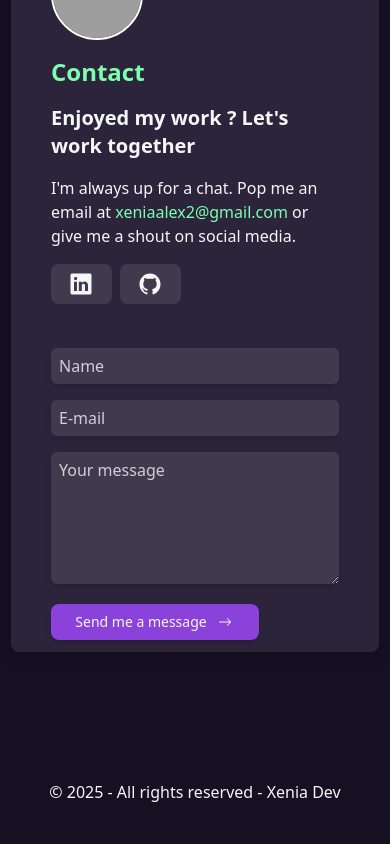
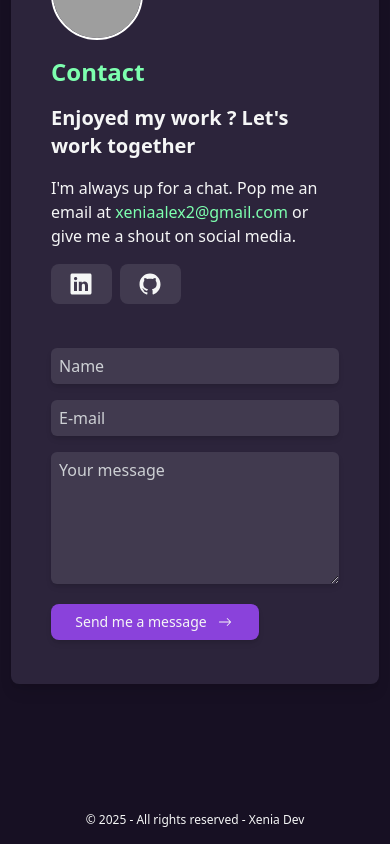
Before and after one commit to xeniaalex3/portfolio_xenia, a Next.js app: page / in a window 390 px wide. Shown: the part 4117-4961 px from the top of the page. Before the commit the page ends 4937 px from the top, so only its background shows below. Built offline with nearby package versions, Linux system fonts and the light colour scheme; grey boxes are pictures that could not be loaded.

Commit message:
⚡️ add more style to create responsive design mobile

```diff
--- a/src/components/Contact/Contact.tsx
+++ b/src/components/Contact/Contact.tsx
@@ -51,7 +51,7 @@ function Contact() {
 
   return (
     <section
-      className="2xl:w-[83rem] xl:w-[70rem] lg:w-[55rem] lg:h-[26rem] md:w-[39rem] md:h-[52rem] xs:h-[46rem] sm:w-[23rem] xs:w-[23rem] bg-[var(--surface-primary)] mx-auto mt-[13rem] mb-[7rem] flex items-center lg:justify-between md:justify-evenly lg:flex-row md:flex-col xs:flex-col shadow-lg rounded-lg gap-9"
+      className="2xl:w-[83rem] xl:w-[70rem] lg:w-[55rem] lg:h-[26rem] md:w-[39rem] md:h-[52rem] xs:h-[48rem] sm:w-[23rem] xs:w-[23rem] bg-[var(--surface-primary)] mx-auto mt-[13rem] mb-[7rem] flex items-center lg:justify-between md:justify-evenly lg:flex-row md:flex-col xs:flex-col shadow-lg rounded-lg gap-9"
       id="contact"
     >
       <div className="flex flex-col gap-4 lg:w-2/5 px-10 md:w-[76%] md:mt-0 xs:mt-[2rem]">
@@ -96,7 +96,7 @@ function Contact() {
           </Link>
         </div>
       </div>
-      <div className="lg:w-[47%] md:w-[76%] flex flex-col gap-2">
+      <div className="lg:w-[47%] md:w-[76%] xs:w-[100%] flex flex-col gap-2">
         <form onSubmit={handleSubmitSendMessage} className="px-10">
           <TextInput
             id="firstname"
--- a/src/components/Footer/Footer.tsx
+++ b/src/components/Footer/Footer.tsx
@@ -7,7 +7,7 @@ function Footer() {
   return (
     <footer className="flex flex-row justify-center items-center py-4">
       <div>
-        <p className="font-light md:text-sm text-[var(--text-primary)] sm:text-xs">
+        <p className="font-light md:text-sm text-[var(--text-primary)] xs:text-xs">
           © {year} - All rights reserved - Xenia Dev
         </p>
       </div>
--- a/src/components/ui/ProjectCard/ProjectCardWrapper.tsx
+++ b/src/components/ui/ProjectCard/ProjectCardWrapper.tsx
@@ -26,7 +26,7 @@ function ProjectCardWrapper({
   const handleDetailsClick = () => router.push(`/projects/${id}`);
 
   return (
-    <div className="flex flex-col md:w-[26rem] md:h-[25rem] xs:w-[23rem] bg-[var(--surface-secondary)] rounded-lg shadow-lg cursor-pointer">
+    <div className="flex flex-col xl:w-[26rem] xl:h-[25rem] lg:w-[26rem] lg:h-[25rem] md:w-[26rem] md:h-[25rem] xs:w-[23rem] bg-[var(--surface-secondary)] rounded-lg shadow-lg cursor-pointer">
       {/* Image Wrapper */}
       <div className="w-full h-full overflow-hidden box-border">
         <Image
```
